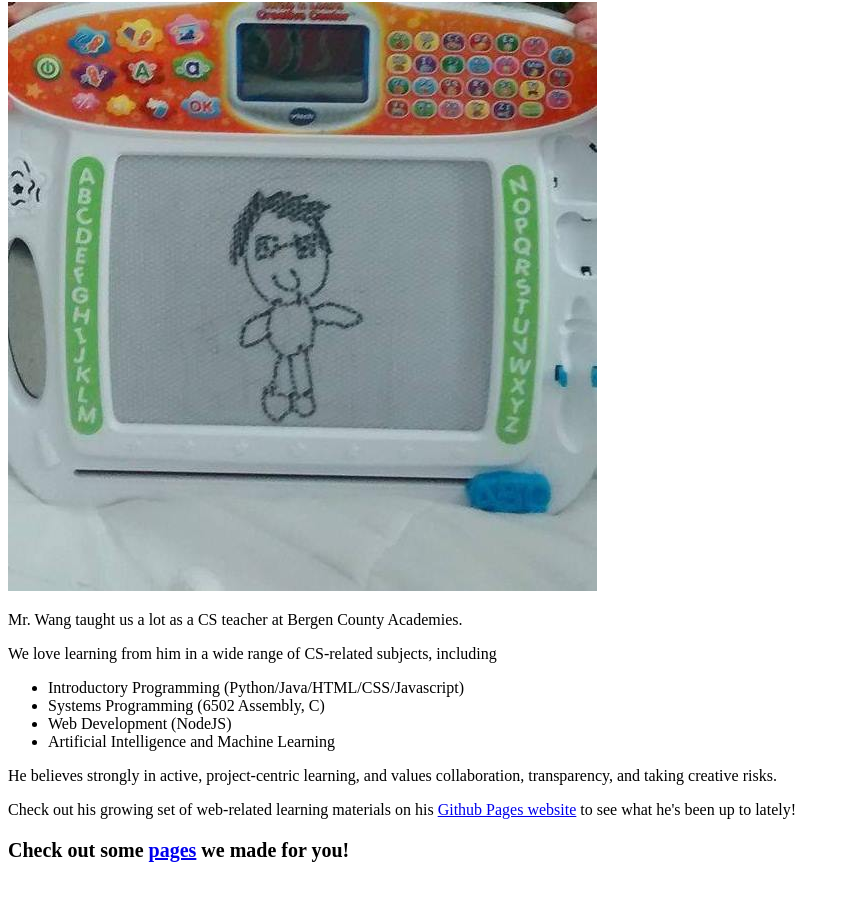
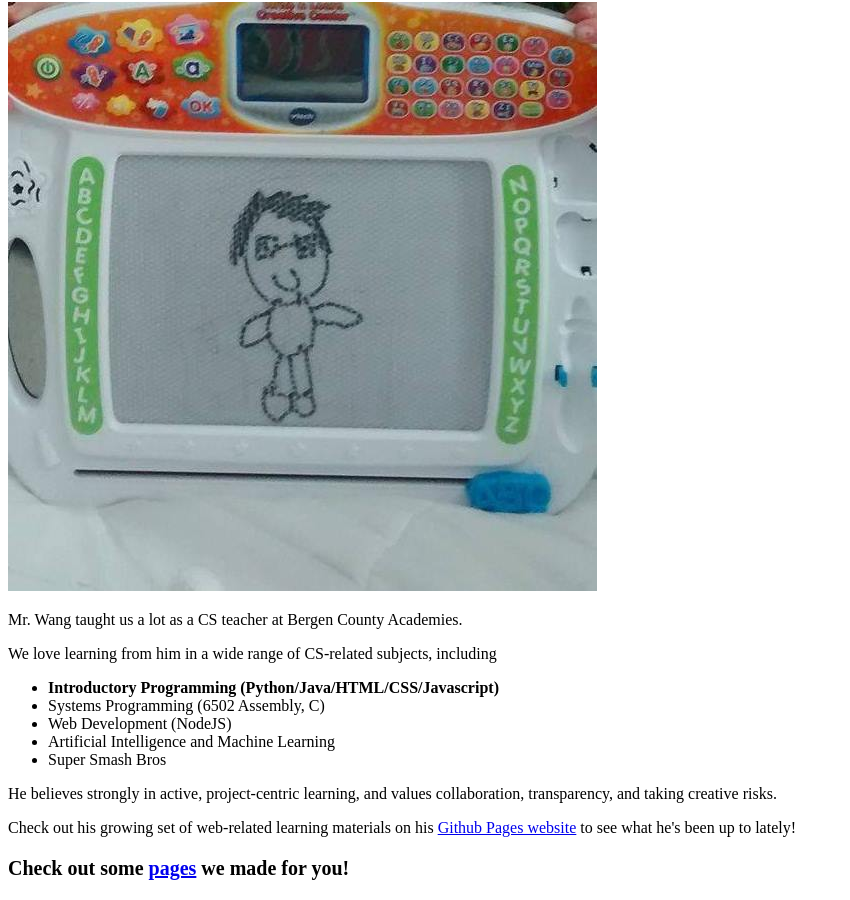
Before and after one commit to JulThompson/ok, a plain HTML site: page index.html in a window 1280 px wide. Shown: the part 78-978 px from the top of the page, without its empty margins (0-850 px from the left). Drawn offline with Linux system fonts and the light colour scheme.

Commit message:
super smash

```diff
--- a/index.html
+++ b/index.html
@@ -20,10 +20,11 @@
 
     <ul>
         <!-- changed to list in the tutorial -->
-        <li>Introductory Programming (Python/Java/HTML/CSS/Javascript)</li>
+        <li><strong>Introductory Programming (Python/Java/HTML/CSS/Javascript)</strong></li>
         <li>Systems Programming (6502 Assembly, C)</li>
         <li>Web Development (NodeJS)</li>
         <li>Artificial Intelligence and Machine Learning</li>
+        <li>Super Smash Bros</li>
     </ul>
 
     <p>He believes strongly in active, project-centric learning, and values collaboration, transparency, and taking
```
